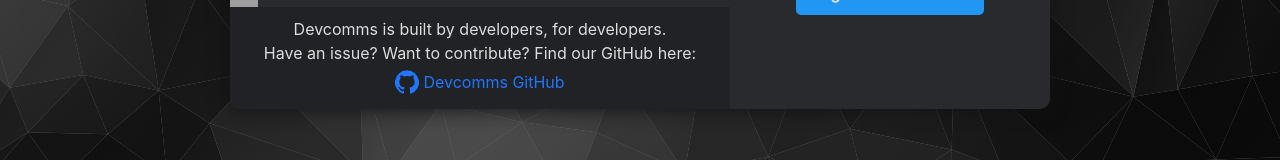
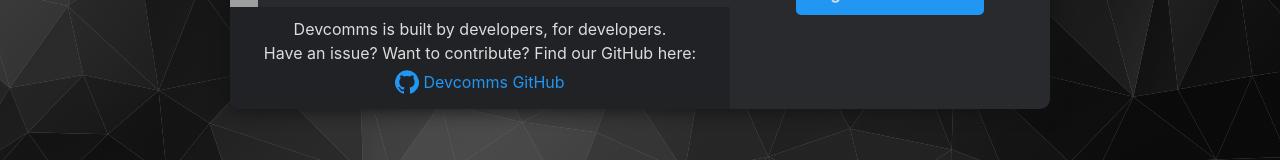
Before and after one commit to CodeConvoy/devcomms, a Next.js app: page / in a window 1280 px wide. Shown: the part 520-680 px from the top of the page. Built offline with nearby package versions, Linux system fonts and the light colour scheme; no server answers; grey boxes are pictures that could not be loaded.

Commit message:
Update link styling.

```diff
--- a/styles/globals.css
+++ b/styles/globals.css
@@ -19,12 +19,12 @@
 }
 
 .blueurl {
-  color: var(--blue1);
+  color: var(--blue0);
   text-decoration: none;
 }
 
 .blueurl:hover {
-  color: var(--blue0);
+  color: var(--purple);
   text-decoration: underline!important;
 }
 
```
Also changed, not shown: styles/components/channels/Message.module.css (+9 -0 lines).
